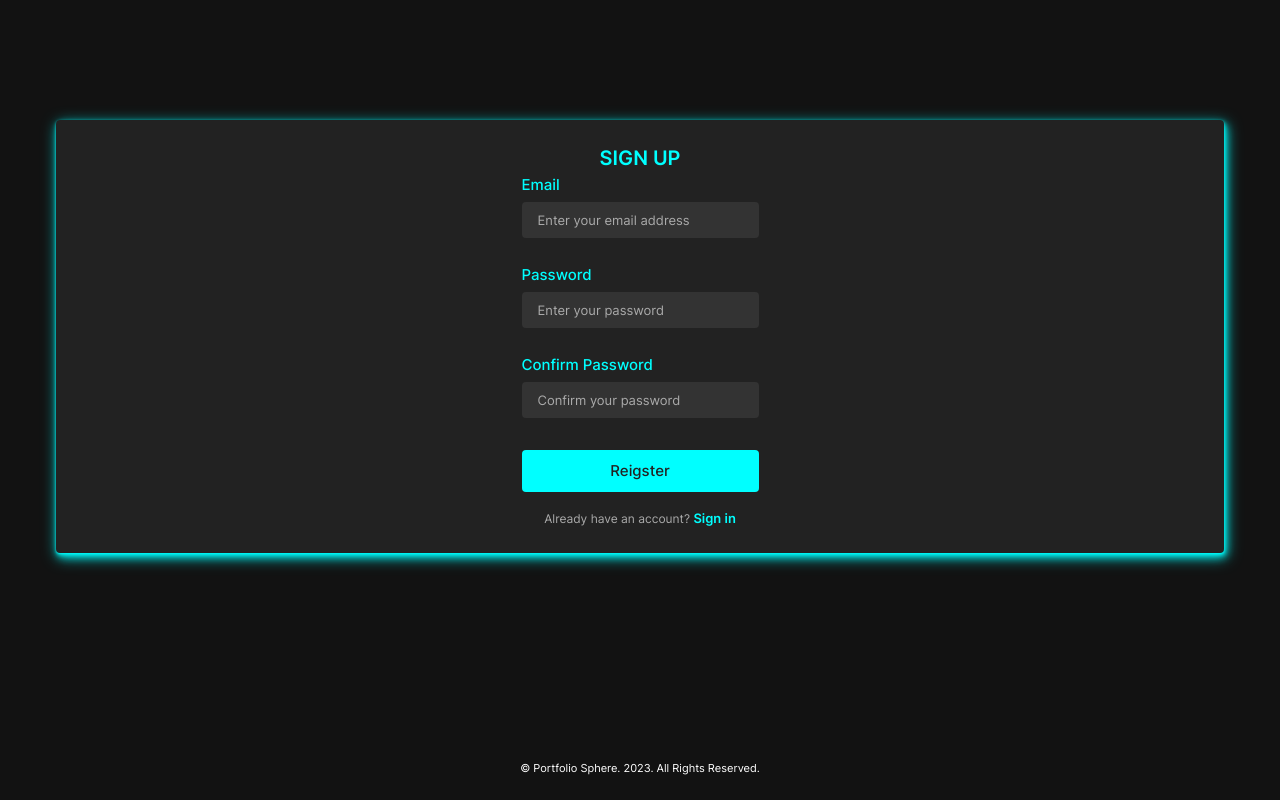
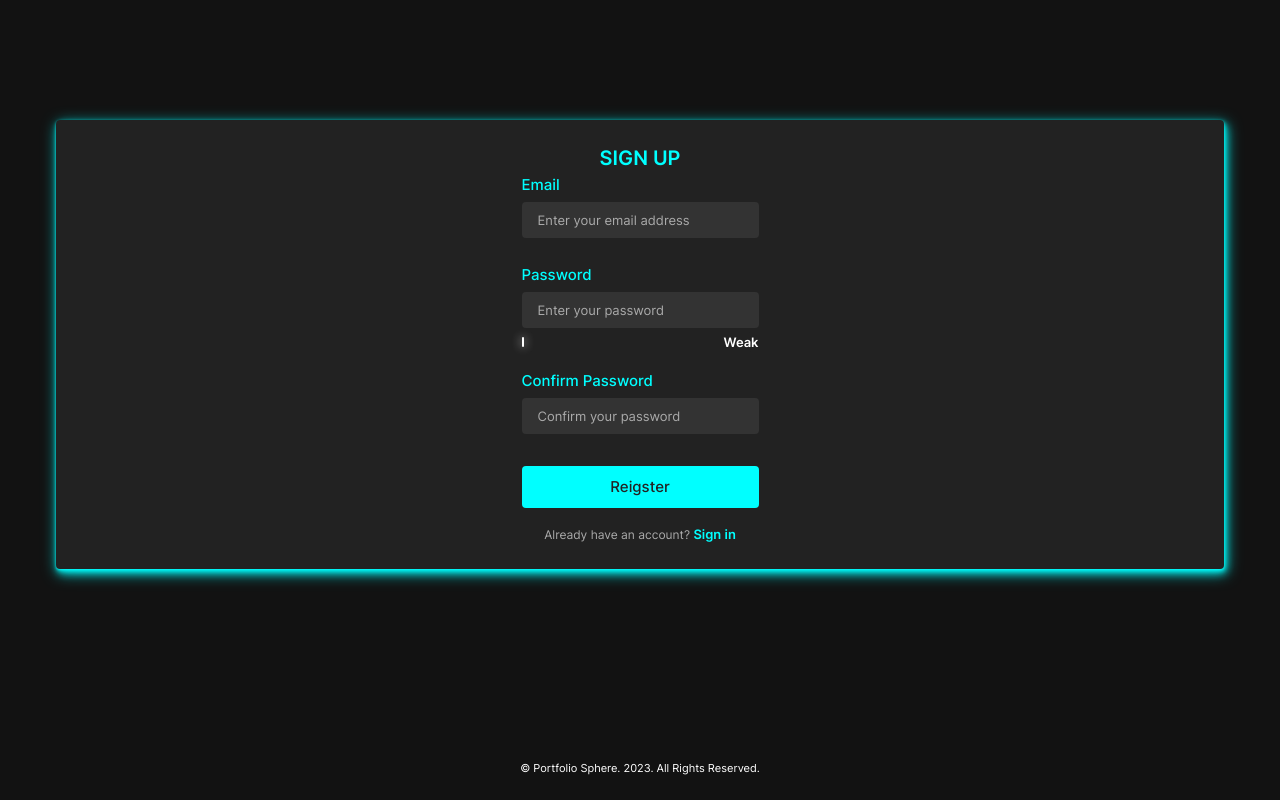
Before and after one commit to TristanJgn/portfolio-sphere, a React (Create React App) app: page /register in a window 1280 px wide. Shown: the part 590-1390 px from the top of the page. Built offline with nearby package versions, Linux system fonts and the light colour scheme.

Commit message:
adds password strength bar and basic styling

```diff
--- a/src/Pages/Register/Register.js
+++ b/src/Pages/Register/Register.js
@@ -124,6 +124,10 @@ function Register() {
               value={password}
               onChange={handleChangePassword}
             ></input>
+            <div className="register-form-password-strength">
+              <div className="register-form-password-strength__meter"></div>
+              <h3 className="register-form-password-strength__text">Weak</h3>
+            </div>
             <div
               className={`register-form-error ${
                 validPassword === "error" ? "register-form-error--show" : ""
--- a/src/Pages/Register/Register.scss
+++ b/src/Pages/Register/Register.scss
@@ -110,3 +110,27 @@
         @include textStyle($secondary-colour-red, 0.8125rem, 1.25rem, 400);
     }
 }
+
+.register-form-password-strength {
+    display: flex;
+    justify-content: space-between;
+    align-items: center;
+    background: $secondary-colour-dark-grey;
+    border-radius: 100px;
+    height: 1.25rem;
+    width: 100%;
+    margin-top: -1.25rem;
+    margin-bottom: 1rem;
+
+    &__meter {
+        background-color: $primary-colour-white;
+        width: 1%;
+        border-radius: 100px;
+        height: 0.625rem;
+        filter: drop-shadow(0 0 5px $primary-colour-white)
+    }
+
+    &__text {
+        @include textStyle($primary-colour-white, 0.8125rem, 1.25rem, 600)
+    }
+}
```
